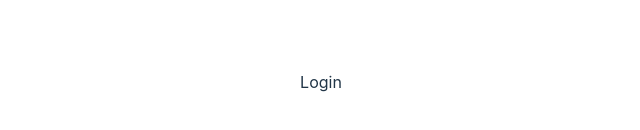
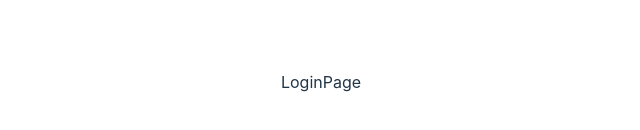
Before and after one commit to fangj/dataskin_example, a React (Vite) app in the folder client/: page /#/login in a window 1280 px wide. Shown: the part 318-448 px from the top of the page, without its empty margins (319-959 px from the left). Built offline with nearby package versions, Linux system fonts and the light colour scheme.

Commit message:
load reouter on demand

```diff
--- a/client/package.json
+++ b/client/package.json
@@ -10,6 +10,7 @@
     "preview": "vite preview"
   },
   "dependencies": {
+    "@loadable/component": "^5.15.3",
     "antd": "^5.4.7",
     "react": "^18.2.0",
     "react-dom": "^18.2.0",
--- a/client/src/router.jsx
+++ b/client/src/router.jsx
@@ -1,6 +1,11 @@
 import React from "react";
 import { createHashRouter } from "react-router-dom";
 import App from './App';
+import loadable from "@loadable/component";
+
+const Loading=()=><div>加载中...</div>
+const Login = loadable(() => import("./routers/Login"), {fallback: <Loading /> })
+
 const router = createHashRouter([
     {
         path: "/",
@@ -8,7 +13,7 @@ const router = createHashRouter([
     },
     {
         path: "/login",
-        element: <div>Login</div>,
+        element: <Login/>,
     },
     {
         path: "/*",
--- /dev/null
+++ b/client/src/routers/Login.jsx
@@ -0,0 +1,3 @@
+import React from "react";
+
+export default()=><div>LoginPage</div>
```
Also changed, not shown: 2 other files (tests, documents, lock files or other folders).
